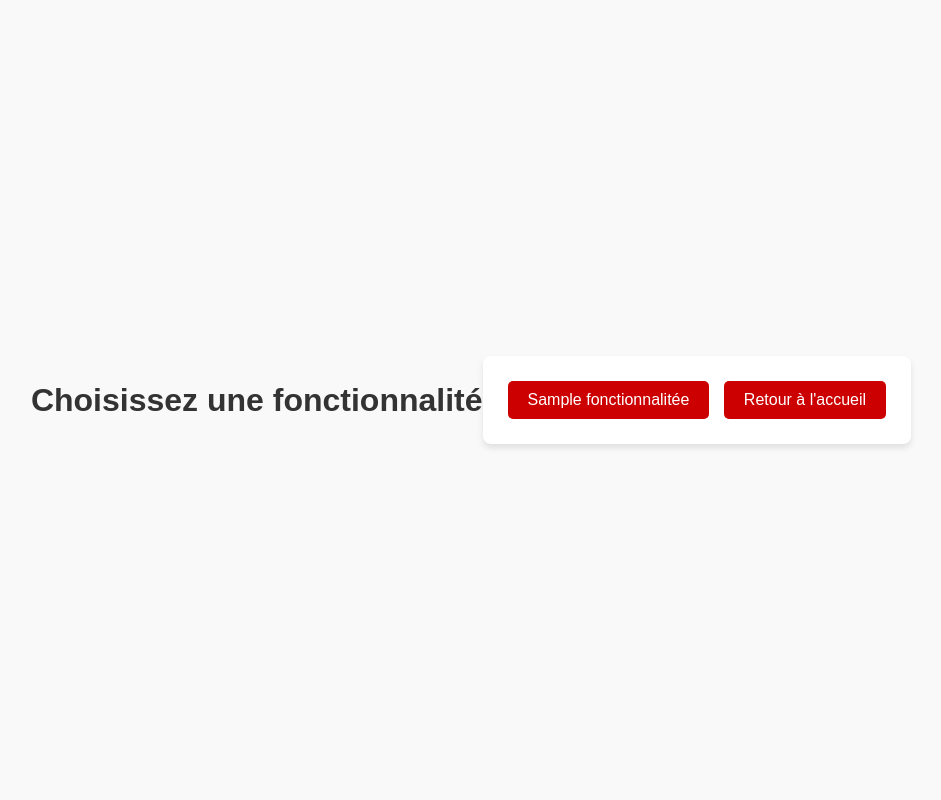
After one commit to 4l43/ProjetSI, a Django app: template ProjetSI_Locale/mysiteWeb/App1/templates/choixadmin.html in a window 1280 px wide. The commit adds this page. Shown: the whole page, without its empty margins (169-1110 px from the left). Run offline with Django 3.2, Linux system fonts and the light colour scheme; the template is opened without the code that fills it: most values are stand-ins (such as "Sample title", 1, 10 or a date in 2020).

Commit message:
choixadmin

```diff
--- /dev/null
+++ b/ProjetSI_Locale/mysiteWeb/App1/static/css/choixadmin.css
@@ -0,0 +1,55 @@
+/* Styles de base */
+body {
+    font-family: Arial, sans-serif;
+    background-color: #f9f9f9;
+    margin: 0;
+    padding: 0;
+    display: flex;
+    justify-content: center;
+    align-items: center;
+    height: 100vh;
+}
+
+h1 {
+    color: #333;
+    text-align: center;
+    margin-bottom: 20px;
+}
+
+/* Formulaire */
+form {
+    background-color: #fff;
+    padding: 20px;
+    border-radius: 8px;
+    box-shadow: 0 4px 6px rgba(0, 0, 0, 0.1);
+    text-align: center;
+}
+
+/* Boutons */
+button {
+    background-color: #cc0000;
+    color: #fff;
+    border: none;
+    padding: 10px 20px;
+    margin: 5px;
+    border-radius: 5px;
+    cursor: pointer;
+    font-size: 16px;
+    transition: background-color 0.3s ease;
+}
+
+button:hover {
+    background-color: #cc0000;
+}
+
+button:active {
+    background-color: #cc0000;
+}
+
+/* Responsive Design */
+@media (max-width: 600px) {
+    button {
+        font-size: 14px;
+        padding: 8px 16px;
+    }
+}
--- /dev/null
+++ b/ProjetSI_Locale/mysiteWeb/App1/templates/choixadmin.html
@@ -0,0 +1,20 @@
+{% load static %}
+<!DOCTYPE html>
+<html lang="en">
+<head>
+    <meta charset="UTF-8">
+    <meta name="viewport" content="width=device-width, initial-scale=1.0">
+    <title>Choix Admin</title>
+    <link rel="stylesheet" href="{% static 'css/choixadmin.css'%}">
+</head>
+<body>
+    <h1>Choisissez une fonctionnalité</h1>
+    <form method="POST">
+        {% csrf_token %}
+        {% for fonctionnalitée in fonctionnalitées %}
+            <button type="submit" name="choixAdmin" value="{{ fonctionnalitée.id }}">{{ fonctionnalitée.name }}</button>
+        {% endfor %}
+        <button href="{% url 'index' %}">Retour à l'accueil</button>
+    </form>
+</body>
+</html>
--- a/ProjetSI_Locale/mysiteWeb/App1/templates/reservation.html
+++ b/ProjetSI_Locale/mysiteWeb/App1/templates/reservation.html
@@ -4,7 +4,7 @@
     {% load static %}
     <meta charset="UTF-8">
     <meta name="viewport" content="width=device-width, initial-scale=1.0">
-    <link rel="stylesheet" href="{% static 'reservation_style.css'%}">
+    <link rel="stylesheet" href="{% static 'css/reservation_style.css'%}">
     <link rel="preconnect" href="https://fonts.googleapis.com">
     <link rel="preconnect" href="https://fonts.gstatic.com" crossorigin>
     <link href="https://fonts.googleapis.com/css2?family=Poppins:ital,wght@0,100;0,200;0,300;0,400;0,500;0,600;0,700;0,800;0,900;1,100;1,200;1,300;1,400;1,500;1,600;1,700;1,800;1,900&display=swap" rel="stylesheet">
@@ -44,10 +44,13 @@
                 <td>{{ appointment.exit_time }}</td>
                 <td>{{ appointment.idbox }}</td>
                 <td>
+                    {% if appointment.id %}
                     <form method="POST" action="{% url 'delete_appointment' appointment.id %}" style="display:inline;">
                         {% csrf_token %}
                         <button type="submit" class="delete-button">Supprimer</button>
                     </form>
+                    {% else %}
+                    {% endif %}
                 </td>
             </tr>
             {% empty %}
--- a/ProjetSI_Locale/mysiteWeb/mysiteWeb/urls.py
+++ b/ProjetSI_Locale/mysiteWeb/mysiteWeb/urls.py
@@ -26,6 +26,8 @@ urlpatterns = [
     path('admini/', views.admini, name='admini'),
     path('reservation/', views.reservation, name='reservation'),
     path('box/', views.box, name='box'),
+    path('choixAdmin', views.choixAdmin, name='choixAdmin'),
+    path('creation/', views.creation, name='creation'),
     path('move_to_blacklist/', views.move_to_blacklist, name='move_to_blacklist'),
     path('move_to_whitelist/', views.move_to_whitelist, name='move_to_whitelist'),
     path('delete-appointment/<int:appointment_id>/', views.delete_appointment, name='delete_appointment'),
```
Also changed, not shown: ProjetSI_Locale/mysiteWeb/App1/static/css/admini.css (added, +40 -0 lines), ProjetSI_Locale/mysiteWeb/App1/templates/admini.html (+6 -46 lines), ProjetSI_Locale/mysiteWeb/App1/templates/creation.html (added, +39 -0 lines), ProjetSI_Locale/mysiteWeb/App1/views.py (+54 -3 lines), ProjetSI_Locale/mysiteWeb/App1/static/css/creation.css (added).
